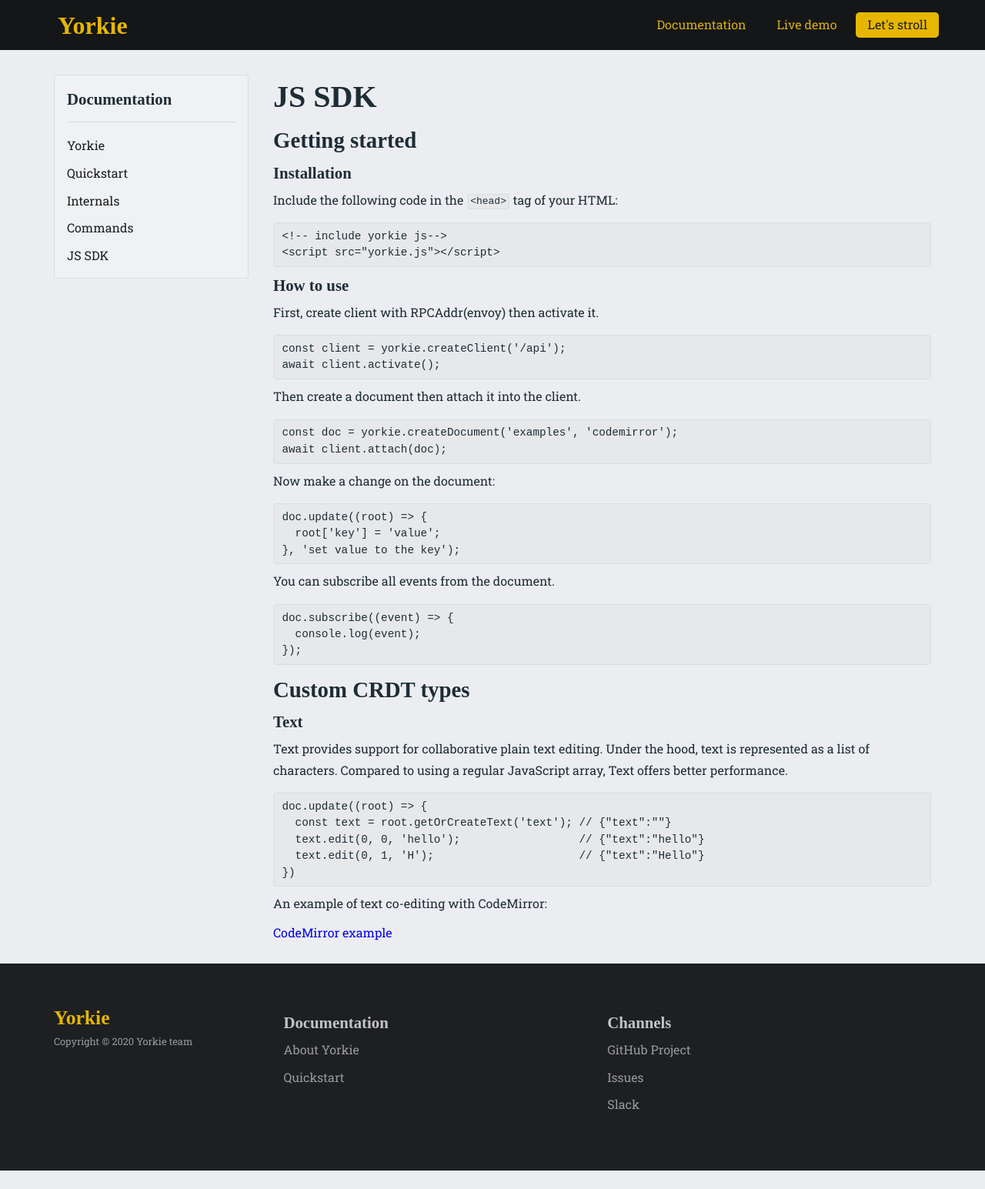
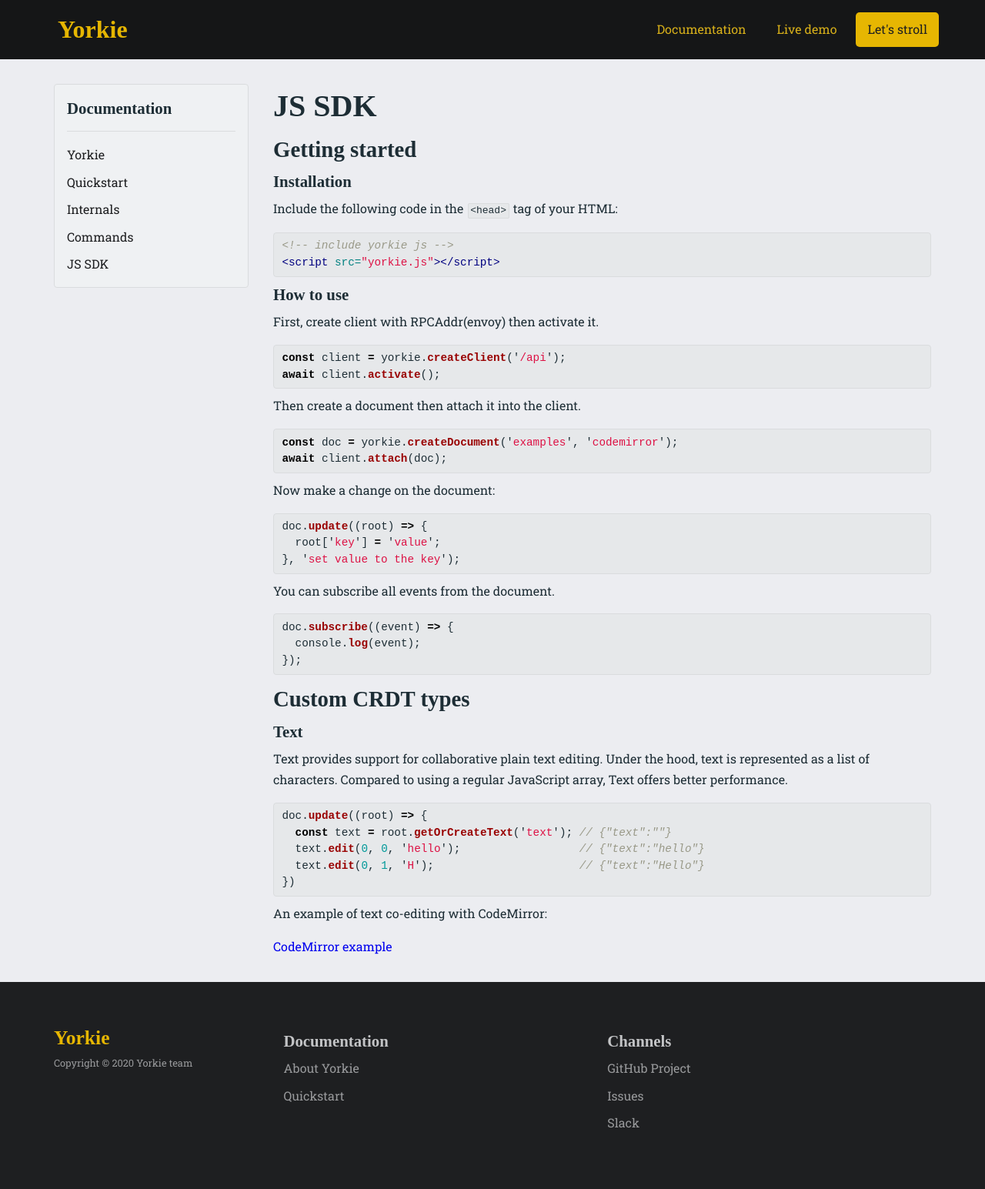
Before and after one commit to hackerwins/homepage-old, a Jekyll site: the page built from docs/master/js-sdk.md, in a window 1280 px wide. Shown: the whole page at 77% size. Built offline with Jekyll 4.4.1, drawn with Linux system fonts in a browser that asks for light colours; nearby versions of some CDN libraries; some web fonts are replaced; a script that is not in the unit is left out; our own code applies the rules of GitHub Pages for plain Markdown files; before the commit the page ends 1521 px from its top, so only the background shows below that.

Commit message:
Add rouge syntax highlighting with GitHub theme

````diff
--- a/css/docs.scss
+++ b/css/docs.scss
@@ -50,6 +50,10 @@
       border-left: 4px solid $color-primary;
     }
 
+    div.highlight {
+      background: transparent;
+    }
+
     pre {
       background: $color-gray-0;
       padding: 0.5em 0.8em;
--- a/css/main.scss
+++ b/css/main.scss
@@ -11,9 +11,11 @@
 @import "footer.scss";
 @import "docs.scss";
 
+/* syntax highlight */
+@import "syntax-github.css";
+
 * {
   box-sizing: border-box;
-  line-height: 1;
   margin: 0;
   outline: 0;
   padding: 0;
--- /dev/null
+++ b/css/syntax-github.css
@@ -0,0 +1,209 @@
+.highlight table td { padding: 5px; }
+.highlight table pre { margin: 0; }
+.highlight .cm {
+  color: #999988;
+  font-style: italic;
+}
+.highlight .cp {
+  color: #999999;
+  font-weight: bold;
+}
+.highlight .c1 {
+  color: #999988;
+  font-style: italic;
+}
+.highlight .cs {
+  color: #999999;
+  font-weight: bold;
+  font-style: italic;
+}
+.highlight .c, .highlight .cd {
+  color: #999988;
+  font-style: italic;
+}
+.highlight .err {
+  color: #a61717;
+  background-color: #e3d2d2;
+}
+.highlight .gd {
+  color: #000000;
+  background-color: #ffdddd;
+}
+.highlight .ge {
+  color: #000000;
+  font-style: italic;
+}
+.highlight .gr {
+  color: #aa0000;
+}
+.highlight .gh {
+  color: #999999;
+}
+.highlight .gi {
+  color: #000000;
+  background-color: #ddffdd;
+}
+.highlight .go {
+  color: #888888;
+}
+.highlight .gp {
+  color: #555555;
+}
+.highlight .gs {
+  font-weight: bold;
+}
+.highlight .gu {
+  color: #aaaaaa;
+}
+.highlight .gt {
+  color: #aa0000;
+}
+.highlight .kc {
+  color: #000000;
+  font-weight: bold;
+}
+.highlight .kd {
+  color: #000000;
+  font-weight: bold;
+}
+.highlight .kn {
+  color: #000000;
+  font-weight: bold;
+}
+.highlight .kp {
+  color: #000000;
+  font-weight: bold;
+}
+.highlight .kr {
+  color: #000000;
+  font-weight: bold;
+}
+.highlight .kt {
+  color: #445588;
+  font-weight: bold;
+}
+.highlight .k, .highlight .kv {
+  color: #000000;
+  font-weight: bold;
+}
+.highlight .mf {
+  color: #009999;
+}
+.highlight .mh {
+  color: #009999;
+}
+.highlight .il {
+  color: #009999;
+}
+.highlight .mi {
+  color: #009999;
+}
+.highlight .mo {
+  color: #009999;
+}
+.highlight .m, .highlight .mb, .highlight .mx {
+  color: #009999;
+}
+.highlight .sb {
+  color: #d14;
+}
+.highlight .sc {
+  color: #d14;
+}
+.highlight .sd {
+  color: #d14;
+}
+.highlight .s2 {
+  color: #d14;
+}
+.highlight .se {
+  color: #d14;
+}
+.highlight .sh {
+  color: #d14;
+}
+.highlight .si {
+  color: #d14;
+}
+.highlight .sx {
+  color: #d14;
+}
+.highlight .sr {
+  color: #009926;
+}
+.highlight .s1 {
+  color: #d14;
+}
+.highlight .ss {
+  color: #990073;
+}
+.highlight .s {
+  color: #d14;
+}
+.highlight .na {
+  color: #008080;
+}
+.highlight .bp {
+  color: #999999;
+}
+.highlight .nb {
+  color: #0086B3;
+}
+.highlight .nc {
+  color: #445588;
+  font-weight: bold;
+}
+.highlight .no {
+  color: #008080;
+}
+.highlight .nd {
+  color: #3c5d5d;
+  font-weight: bold;
+}
+.highlight .ni {
+  color: #800080;
+}
+.highlight .ne {
+  color: #990000;
+  font-weight: bold;
+}
+.highlight .nf {
+  color: #990000;
+  font-weight: bold;
+}
+.highlight .nl {
+  color: #990000;
+  font-weight: bold;
+}
+.highlight .nn {
+  color: #555555;
+}
+.highlight .nt {
+  color: #000080;
+}
+.highlight .vc {
+  color: #008080;
+}
+.highlight .vg {
+  color: #008080;
+}
+.highlight .vi {
+  color: #008080;
+}
+.highlight .nv {
+  color: #008080;
+}
+.highlight .ow {
+  color: #000000;
+  font-weight: bold;
+}
+.highlight .o {
+  color: #000000;
+  font-weight: bold;
+}
+.highlight .w {
+  color: #bbbbbb;
+}
+.highlight {
+  background-color: #f8f8f8;
+}
--- a/docs/master/js-sdk.md
+++ b/docs/master/js-sdk.md
@@ -9,8 +9,8 @@
 #### Installation
 
 Include the following code in the `<head>` tag of your HTML:
-```
-<!-- include yorkie js-->
+```html
+<!-- include yorkie js -->
 <script src="yorkie.js"></script>
 ```
 
@@ -24,20 +24,20 @@
 
 Then create a document then attach it into the client.
 
-```
+```javascript
 const doc = yorkie.createDocument('examples', 'codemirror');
 await client.attach(doc);
 ```
 
 Now make a change on the document:
-```
+```javascript
 doc.update((root) => {
   root['key'] = 'value';
 }, 'set value to the key');
 ```
 
 You can subscribe all events from the document.
-```
+```javascript
 doc.subscribe((event) => {
   console.log(event);
 });
@@ -49,7 +49,7 @@
 
 Text provides support for collaborative plain text editing. Under the hood, text is represented as a list of characters. Compared to using a regular JavaScript array, Text offers better performance.
 
-```
+```javascript
 doc.update((root) => {
   const text = root.getOrCreateText('text'); // {"text":""}
   text.edit(0, 0, 'hello');                  // {"text":"hello"}
````
